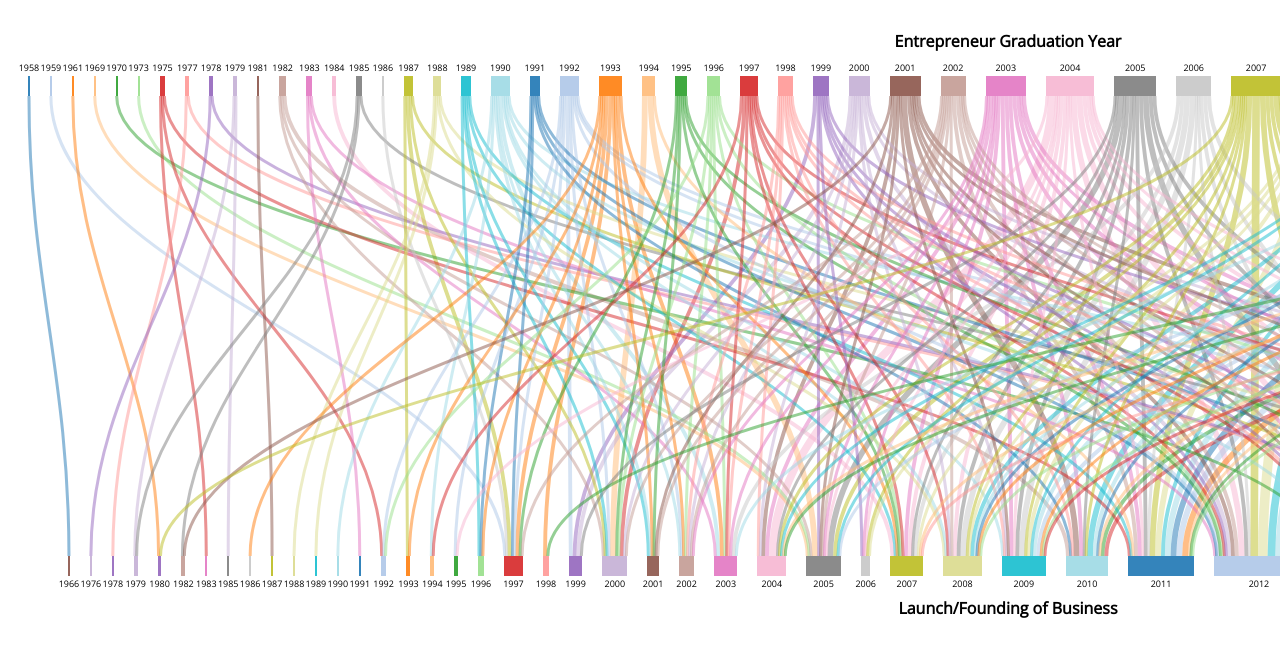
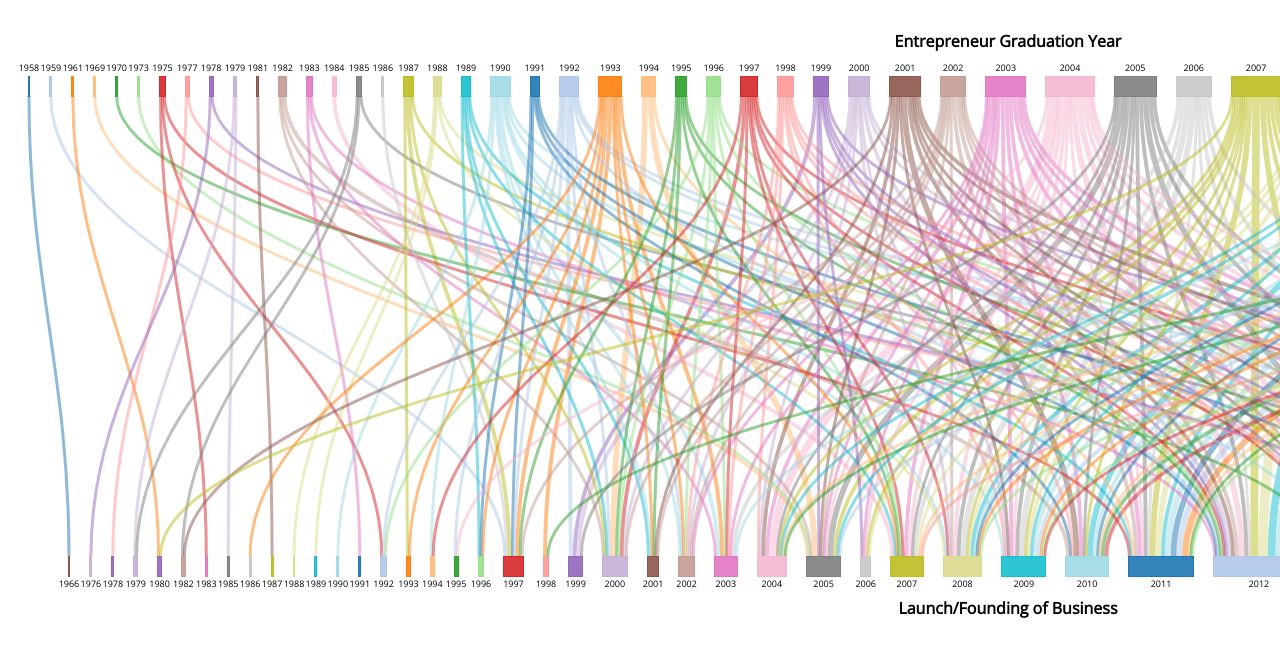
Before and after one commit to herrj636/Elab-Genome-Project, a plain HTML site: page Sankey Diagram/GenomeSankey.html in a window 1280 px wide. Shown: the top 656 px of the page. Drawn offline with nearby package versions, Linux system fonts and the light colour scheme.

Commit message:
Fix Stroke

```diff
--- a/Sankey Diagram/GenomeSankey.html
+++ b/Sankey Diagram/GenomeSankey.html
@@ -68,7 +68,7 @@
               .attr("height", sankey.nodeWidth())
               .attr("width", function(d) { return d.dy; })
               .style("fill", function(d) { return d.color = color(d.name.replace(/ .*/, "")); })
-
+              .style("stroke", function(d) { return d.color = color(d.name.replace(/ .*/, "")); })
             .append("title")
               .text(function(d) { return d.name + "\n" + format(d.value); });
 
```
